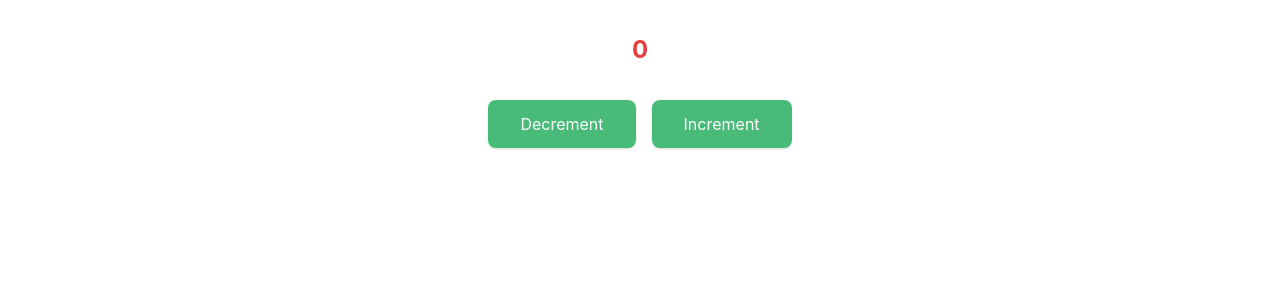
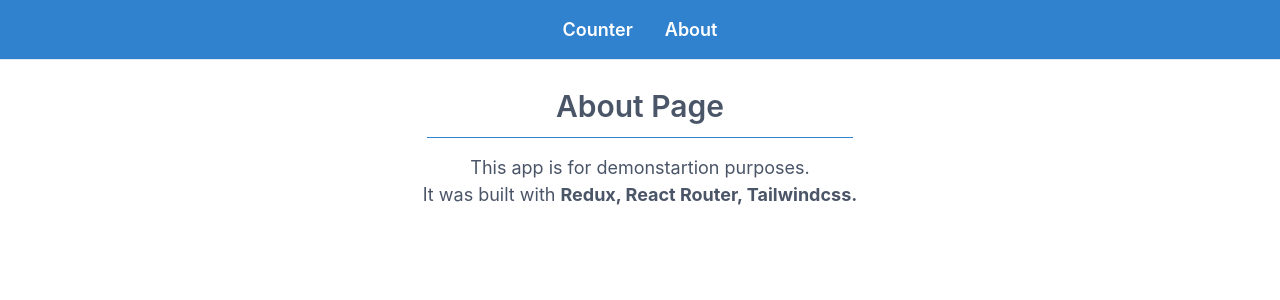
Before and after one commit to issam1994/react-redux-tailwind, a React (Create React App) app: page /about in a window 1280 px wide. Shown: the top 300 px of the page. Built offline with nearby package versions, Linux system fonts and the light colour scheme.

Commit message:
added react router and reorganized the views to use it. Now the app is multi-page

```diff
--- a/package.json
+++ b/package.json
@@ -9,6 +9,7 @@
     "react": "^16.12.0",
     "react-dom": "^16.12.0",
     "react-redux": "^7.1.3",
+    "react-router-dom": "^5.1.2",
     "react-scripts": "3.3.0",
     "redux": "^4.0.5"
   },
--- a/src/App.js
+++ b/src/App.js
@@ -1,17 +1,22 @@
 import React from 'react';
-import Display from './components/Display'
-import Increment from './components/Increment'
-import Decrement from './components/Decrement'
-
+import Nav from './components/Nav'
+import Counter from './views/Counter'
+import About from './views/About'
+import { BrowserRouter as Router, Switch, Route } from 'react-router-dom';
+const Home = () => (<div class="text-center text-2xl font-thin">Home Page</div>);
 function App() {
   return (
-    <div className="App pt-8">
-      <Display />
-      <div className="flex justify-center mt-8">
-      <Decrement />
-      <Increment />
+    <Router>
+      <div className="App">
+        <Nav />
+        <hr className="mb-6" />
+        <Switch>
+          <Route path="/" exact component={Home} />
+          <Route path="/counter" component={Counter} />
+          <Route path="/about" component={About} />
+        </Switch>
       </div>
-    </div>
+    </Router>
   );
 }
 
--- /dev/null
+++ b/src/components/Nav.jsx
@@ -0,0 +1,17 @@
+import React from 'react';
+import { Link } from 'react-router-dom'
+
+function Nav() {
+    return (
+        <div className="flex justify-center font-semibold text-lg text-white bg-blue-600">
+            <Link to="/counter">
+                <div className="px-4 py-4 hover:bg-white hover:text-gray-800 cursor-pointer">Counter</div>
+            </Link>
+            <Link to="/about">
+                <div className="px-4 py-4 hover:bg-white hover:text-gray-800 cursor-pointer">About</div>
+            </Link>
+        </div>
+    );
+}
+
+export default Nav;
--- /dev/null
+++ b/src/views/About.jsx
@@ -0,0 +1,16 @@
+import React from 'react';
+
+function About() {
+  return (
+    <div className="text-center text-gray-700 text-lg">
+      <h1 class="text-3xl font-semibold">About Page</h1>
+      <hr class="mb-4 mt-2 w-1/3 border-blue-600 mx-auto"/>
+      <p>
+          This app is for demonstartion purposes.
+      </p>
+      <p>It was built with <b>Redux, React Router, Tailwindcss.</b></p>
+    </div>
+  );
+}
+
+export default About;
--- /dev/null
+++ b/src/views/Counter.jsx
@@ -0,0 +1,18 @@
+import React from 'react';
+import Display from '../components/Display'
+import Increment from '../components/Increment'
+import Decrement from '../components/Decrement'
+
+function Counter() {
+  return (
+    <div>
+      <Display />
+      <div className="flex justify-center mt-8">
+      <Decrement />
+      <Increment />
+      </div>
+    </div>
+  );
+}
+
+export default Counter;
```
Also changed, not shown: 1 other file (tests, documents, lock files or other folders).
